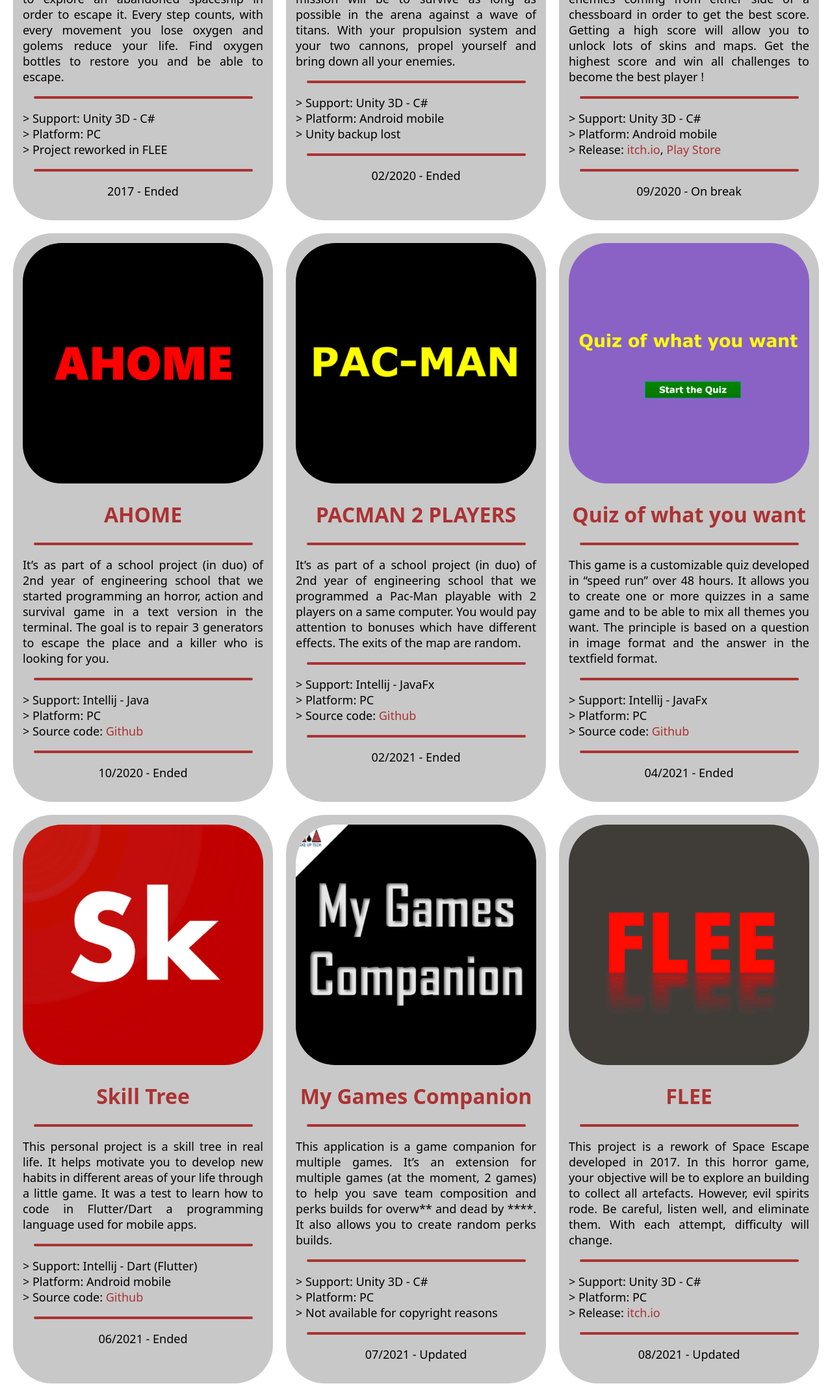
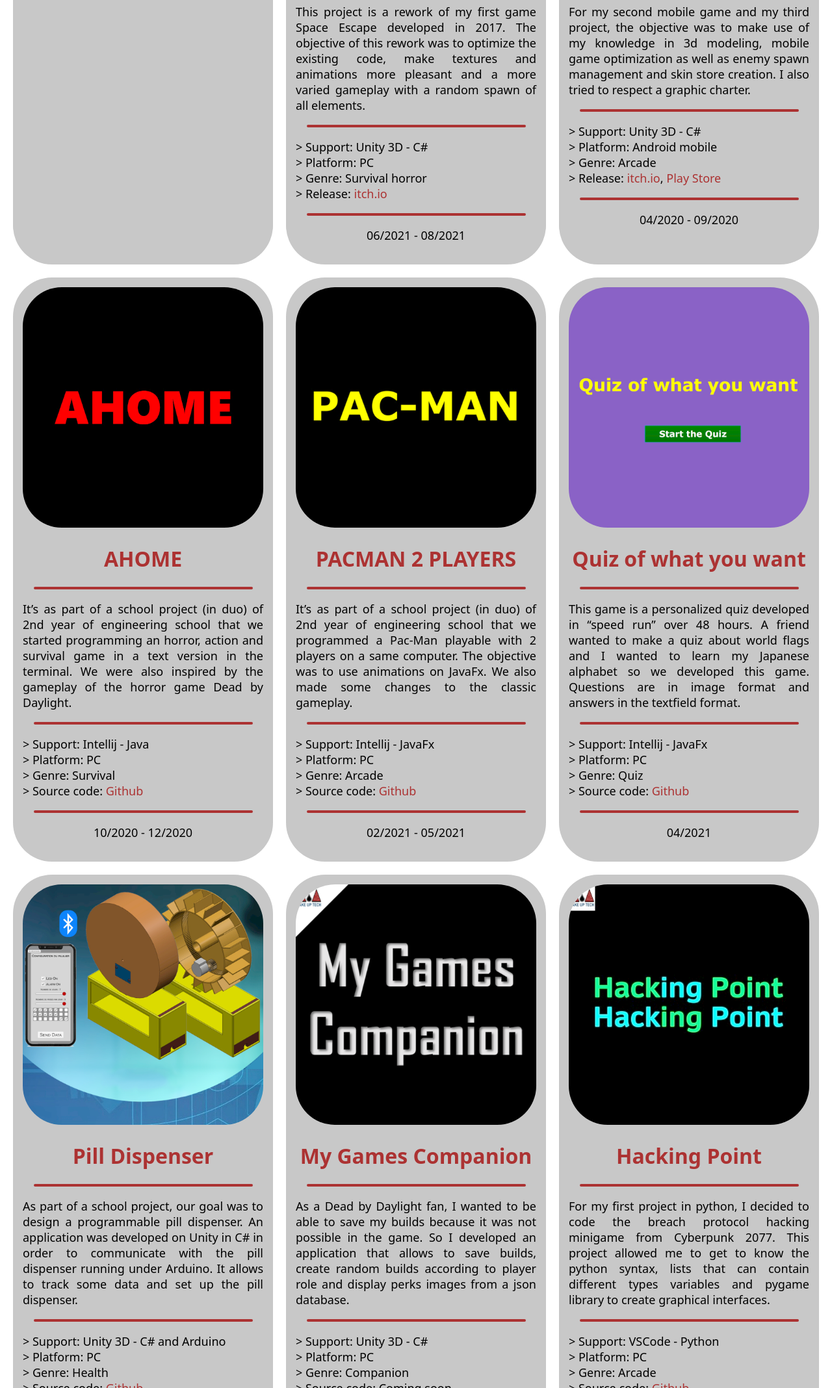
Before and after one commit to Qerdandi/qerdandi.github.io, a plain HTML site: page portfolio.html in a window 1280 px wide. Shown: the part 664-2800 px from the top of the page at 65% size. Drawn offline with Linux system fonts and the light colour scheme.

Commit message:
Add files via upload

```diff
--- a/portfolio.html
+++ b/portfolio.html
@@ -9,41 +9,45 @@
     </head>
     <body>
         <div id="header">
-            <h1 id="stn">Take Up Tech's Portfolio</h1>
-            <p id="stn">Here you will find an overview of all of my projects and releases present chronologically as a list. You can click on some application icon to see a trailer.</p>
-            <h1 id="stn">Development:</h1>
+            <h1 id="stn">My Portfolio</h1>
+            <p id="stn">I am a general engineering student who has a passion for video game development since childhood. This passion is such, that I learned programming, modeling and, more generally, video games development by myself. All the projects below and all assets that compose them are the fruit of a work realized alone (except musics and sound). You can click on some application icon to see a trailer.</p>
         </div>
     <!-- ___________________________________________________________________________________________ -->
         <div id="main">
+            <h1 id="stn">Development:</h1>
             <table>
                 <tr> <!-- tag for a line -->
                     <td> <!-- tag for a column -->
-                        <img src="images/Space_Escape_Icon.jpg" alt="project_image">
-                        <h1 id="title">Space Escape</h1>
+                        <img src="images/Image Test 512x512.png" alt="project_image">
+                        <h1 id="title">Color Back</h1>
                         <hr>
-                        <p id="description">In this escape game, your objective will be to explore an abandoned spaceship in order to escape it. Every step counts, with every movement you lose oxygen and golems reduce your life. Find oxygen bottles to restore you and be able to escape.</p>
+                        <p id="description">It's a training project to learn how to manipulate the 2D mechanics in Unity including the tilemap tool and how to use post processing through scripts. It was also the opportunity to start writing a game design document.</p>
                         <hr>
                         <p id="details">
-                            > Support: Unity 3D - C# <br>
+                            > Support: Unity 3D<br>
                             > Platform: PC<br>
-                            > Project reworked in FLEE
+                            > Genre: Platform<br>
+                            > Source code: <a id="link" target="_blank" href="https://github.com/TakeUpTech/Color-Back">Github</a>
                         </p>
                         <hr>
-                        <p id="date">2017 - Ended</p>
+                        <p id="date">01/2022 - On break</p>
                     </td>
                     <td> <!-- tag for a column -->
-                        <img src="images/Survival_on_Titan_Icon.jpg" alt="project_image">
-                        <h1 id="title">Survival on Titan</h1>
+                        <a target="_blank" href="https://youtu.be/4gkywrKIdNM">
+                            <img src="images/FLEE_Icon.jpg" alt="project_image">
+                        </a>
+                        <h1 id="title">FLEE</h1>
                         <hr>
-                        <p id="description">In this game inspired by the anime, your mission will be to survive as long as possible in the arena against a wave of titans. With your propulsion system and your two cannons, propel yourself and bring down all your enemies.</p>
+                        <p id="description">This project is a rework of my first game Space Escape developed in 2017. The objective of this rework was to optimize the existing code, make textures and animations more pleasant and a more varied gameplay with a random spawn of all elements.</p>
                         <hr>
                         <p id="details">
                             > Support: Unity 3D - C#<br>
-                            > Platform: Android mobile<br>
-                            > Unity backup lost
+                            > Platform: PC<br>
+                            > Genre: Survival horror<br>
+                            > Release: <a id="link" target="_blank" href="https://take-up-tech.itch.io/flee">itch.io</a>
                         </p>
                         <hr>
-                        <p id="date">02/2020 - Ended</p>
+                        <p id="date">06/2021 - 08/2021</p>
                     </td>
                     <td> <!-- tag for a column -->
                         <a target="_blank" href="https://youtu.be/d_oJrXqCORU">
@@ -51,15 +55,16 @@
                         </a>
                         <h1 id="title">Slide Arena</h1>
                         <hr>
-                        <p id="description">Slide and dodge various and varied enemies coming from either side of a chessboard in order to get the best score. Getting a high score will allow you to unlock lots of skins and maps. Get the highest score and win all challenges to become the best player !</p>
+                        <p id="description">For my second mobile game and my third project, the objective was to make use of my knowledge in 3d modeling, mobile game optimization as well as enemy spawn management and skin store creation. I also tried to respect a graphic charter.</p>
                         <hr>
                         <p id="details">
                             > Support: Unity 3D - C#<br>
                             > Platform: Android mobile<br>
+                            > Genre: Arcade<br>
                             > Release: <a id="link" target="_blank" href="https://take-up-tech.itch.io/slide-arena">itch.io</a>, <a id="link" target="_blank" href="https://play.google.com/store/apps/details?id=com.CyberTorii.SlideArena">Play Store</a>
                         </p>
                         <hr>
-                        <p id="date">09/2020 - On break</p>
+                        <p id="date">04/2020 - 09/2020</p>
                     </td>
                 </tr>
     <!-- ___________________________________________________________________________________________ -->
@@ -68,43 +73,94 @@
                         <img src="images/AHOME_Icon.jpg" alt="project_image">
                         <h1 id="title">AHOME</h1>
                         <hr>
-                        <p id="description">It’s as part of a school project (in duo) of 2nd year of engineering school that we started programming an horror, action and survival game in a text version in the terminal. The goal is to repair 3 generators to escape the place and a killer who is looking for you.</p>
+                        <p id="description">It’s as part of a school project (in duo) of 2nd year of engineering school that we started programming an horror, action and survival game in a text version in the terminal. We were also inspired by the gameplay of the horror game Dead by Daylight.</p>
                         <hr>
                         <p id="details">
                             > Support: Intellij - Java<br>
                             > Platform: PC<br>
+                            > Genre: Survival<br>
                             > Source code: <a id="link" target="_blank" href="https://github.com/TakeUpTech/AHOME">Github</a>
                         </p>
                         <hr>
-                        <p id="date">10/2020 - Ended</p>
+                        <p id="date">10/2020 - 12/2020</p>
                     </td>
                     <td> <!-- tag for a column -->
                         <img src="images/Pac_Man_Icon.jpg" alt="project_image">
                         <h1 id="title">PACMAN 2 PLAYERS</h1>
                         <hr>
-                        <p id="description">It’s as part of a school project (in duo) of 2nd year of engineering school that we programmed a Pac-Man playable with 2 players on a same computer. You would pay attention to bonuses which have different effects. The exits of the map are random.</p>
+                        <p id="description">It’s as part of a school project (in duo) of 2nd year of engineering school that we programmed a Pac-Man playable with 2 players on a same computer. The objective was to use animations on JavaFx. We also made some changes to the classic gameplay.</p>
                         <hr>
                         <p id="details">
                             > Support: Intellij - JavaFx<br>
                             > Platform: PC<br>
+                            > Genre: Arcade<br>
                             > Source code: <a id="link" target="_blank" href="https://github.com/TakeUpTech/PACMAN-2-PLAYERS">Github</a>
                         </p>
                         <hr>
-                        <p id="date">02/2021 - Ended</p>
+                        <p id="date">02/2021 - 05/2021</p>
                     </td>
                     <td> <!-- tag for a column -->
                         <img src="images/Quiz_Icon.jpg" alt="project_image">
                         <h1 id="title">Quiz of what you want</h1>
                         <hr>
-                        <p id="description">This game is a customizable quiz developed in “speed run” over 48 hours. It allows you to create one or more quizzes in a same game and to be able to mix all themes you want. The principle is based on a question in image format and the answer in the textfield format.</p>
+                        <p id="description">This game is a personalized quiz developed in “speed run” over 48 hours. A friend wanted to make a quiz about world flags and I wanted to learn my Japanese alphabet so we developed this game. Questions are in image format and answers in the textfield format.</p>
                         <hr>
                         <p id="details">
                             > Support: Intellij - JavaFx<br>
                             > Platform: PC<br>
+                            > Genre: Quiz<br>
                             > Source code: <a id="link" target="_blank" href="https://github.com/TakeUpTech/Quiz-of-what-you-want">Github</a>
                         </p>
                         <hr>
-                        <p id="date">04/2021 - Ended</p>
+                        <p id="date">04/2021</p>
+                    </td>
+                </tr>
+    <!-- ___________________________________________________________________________________________ -->
+                <tr> <!-- tag for a line -->
+                    <td> <!-- tag for a column -->
+                        <img src="images/Pill_Dispenser_Icon.jpg" alt="project_image">
+                        <h1 id="title">Pill Dispenser</h1>
+                        <hr>
+                        <p id="description">As part of a school project, our goal was to design a programmable pill dispenser. An application was developed on Unity in C# in order to communicate with the pill dispenser running under Arduino. It allows to track some data and set up the pill dispenser.</p>
+                        <hr>
+                        <p id="details">
+                            > Support: Unity 3D - C# and Arduino<br>
+                            > Platform: PC<br>
+                            > Genre: Health<br>
+                            > Source code: <a id="link" target="_blank" href="https://github.com/TakeUpTech/Pill-Dispenser">Github</a>
+                        </p>
+                        <hr>
+                        <p id="date">01/2022 - 05/2022</p>
+                    </td>
+                    <td> <!-- tag for a column -->
+                        <img src="images/My_Game_Compnion_Icon.jpg" alt="project_image">
+                        <h1 id="title">My Games Companion</h1>
+                        <hr>
+                        <p id="description">As a Dead by Daylight fan, I wanted to be able to save my builds because it was not possible in the game. So I developed an application that allows to save builds, create random builds according to player role and display perks images from a json database.</p>
+                        <hr>
+                        <p id="details">
+                            > Support: Unity 3D - C#<br>
+                            > Platform: PC<br>
+                            > Genre: Companion<br>
+                            > Source code: Coming soon
+                        </p>
+                        <hr>
+                        <p id="date">07/2021 - 01/2022</p>
+                    </td>
+                    <td> <!-- tag for a column -->
+                        <img src="images/Hacking_Point_Icon.jpg" alt="project_image">
+                        <h1 id="title">Hacking Point</h1>
+                        <hr>
+                        <p id="description">For my first project in python, I decided to code the breach protocol hacking minigame from Cyberpunk 2077. This project allowed me to get to know the python syntax, lists that can contain different types variables and pygame library to create graphical interfaces.</p>
+                        <hr>
+                        <p id="details">
+                            > Support: VSCode - Python<br>
+                            > Platform: PC<br>
+                            > Genre: Arcade<br>
+                            > Source code: <a id="link" href="https://github.com/TakeUpTech/Hacking-Point-Minigame" target="_blank">Github</a>
+                        </p>
+                        <hr>
+                        <p id="date">05/2022 - 07/2022</p>
                     </td>
                 </tr>
     <!-- ___________________________________________________________________________________________ -->
@@ -113,76 +169,16 @@
                         <img src="images/Skill_Tree_Icon.jpg" alt="project_image">
                         <h1 id="title">Skill Tree</h1>
                         <hr>
-                        <p id="description">This personal project is a skill tree in real life. It helps motivate you to develop new habits in different areas of your life through a little game. It was a test to learn how to code in Flutter/Dart a programming language used for mobile apps.</p>
+                        <p id="description">This mobile application was a project to learn how to code in Flutter/Dart a programming language used for mobile apps. It allowed me to learn the syntax of this language, which is very different from the usual languages, as well as to manage the save of user data.</p>
                         <hr>
                         <p id="details">
                             > Support: Intellij - Dart (Flutter)<br>
                             > Platform: Android mobile<br>
+                            > Genre: Skill tree<br>
                             > Source code: <a id="link" target="_blank" href="https://github.com/TakeUpTech/Skill-Tree">Github</a>
                         </p>
                         <hr>
-                        <p id="date">06/2021 - Ended</p>
-                    </td>
-                    <td> <!-- tag for a column -->
-                        <img src="images/My_Game_Compnion_Icon.jpg" alt="project_image">
-                        <h1 id="title">My Games Companion</h1>
-                        <hr>
-                        <p id="description">This application is a game companion for multiple games. It’s an extension for multiple games (at the moment, 2 games) to help you save team composition and perks builds for overw** and dead by ****. It also allows you to create random perks builds.</p>
-                        <hr>
-                        <p id="details">
-                            > Support: Unity 3D - C#<br>
-                            > Platform: PC<br>
-                            > Not available for copyright reasons
-                        </p>
-                        <hr>
-                        <p id="date">07/2021 - Updated</p>
-                    </td>
-                    <td> <!-- tag for a column -->
-                        <a target="_blank" href="https://youtu.be/4gkywrKIdNM">
-                            <img src="images/FLEE_Icon.jpg" alt="project_image">
-                        </a>
-                        <h1 id="title">FLEE</h1>
-                        <hr>
-                        <p id="description">This project is a rework of Space Escape developed in 2017. In this horror game, your objective will be to explore an building to collect all artefacts. However, evil spirits rode. Be careful, listen well, and eliminate them. With each attempt, difficulty will change.</p>
-                        <hr>
-                        <p id="details">
-                            > Support: Unity 3D - C#<br>
-                            > Platform: PC<br>
-                            > Release: <a id="link" target="_blank" href="https://take-up-tech.itch.io/flee">itch.io</a>
-                        </p>
-                        <hr>
-                        <p id="date">08/2021 - Updated</p>
-                    </td>
-                </tr>
-    <!-- ___________________________________________________________________________________________ -->
-                <tr> <!-- tag for a line -->
-                    <td> <!-- tag for a column -->
-                        <img src="images/Pill_Dispenser_Icon.jpg" alt="project_image">
-                        <h1 id="title">Pill Dispenser</h1>
-                        <hr>
-                        <p id="description">As part of a school project called, our goal was to design a programmable pill dispenser. An application was developed on Unity in C# in order to communicate with the pill dispenser running under Arduino. It allows to track some data and set up the pill dispenser.</p>
-                        <hr>
-                        <p id="details">
-                            > Support: Unity 3D - C# and Arduino<br>
-                            > Platform: PC<br>
-                            > Source code: <a id="link" target="_blank" href="https://github.com/TakeUpTech/Pill-Dispenser">Github</a>
-                        </p>
-                        <hr>
-                        <p id="date">01/2022 - 05/2022</p>
-                    </td>
-                    <td> <!-- tag for a column -->
-                        <img src="images/Hacking_Point_Icon.jpg" alt="project_image">
-                        <h1 id="title">Hacking Point</h1>
-                        <hr>
-                        <p id="description">For my first project in python, I decided to code the breach protocol hacking minigame from cyberpunk. A matrix is generated randomly and you have a random sequence to resolve. To resolve it, you need to select in order all symbols in the matrix.</p>
-                        <hr>
-                        <p id="details">
-                            > Support: VSCode - Python<br>
-                            > Platform: PC<br>
-                            > Source code: <a id="link" href="https://github.com/TakeUpTech/Hacking-Point-Minigame" target="_blank">Github</a>
-                        </p>
-                        <hr>
-                        <p id="date">05/2022 - On break</p>
+                        <p id="date">06/2021 - 07/2021</p>
                     </td>
                     <td> <!-- tag for a column -->
                         <a download="Amadeus_project_details.jpg" href="images/Amadeus.jpg">
@@ -195,6 +191,7 @@
                         <p id="details">
                             > Support: VSCode - Python<br>
                             > Platform: PC<br>
+                            > Genre: AI<br>
                             > Project idea
                         </p>
                         <hr>
@@ -211,10 +208,10 @@
             <h1 id="stn">Softwares used:</h1>
             <p id="stn">
                 > Unity 3D - Video games<br>
-                > blender 3D modelling and animation<br>
+                > Visual Studio Code - C#, Python, HTML, CSS & JavaScript<br>
                 > Intellij IDEA - Java & Flutter (Dart)<br>
-                > Visual Studio Code - C#, Python, HTML, CSS & JavaScript<br>
-                > Krita - 2D design<br><br>
+                > blender 3D - 3D modelling and animations<br>
+                > Krita - 2D design and animations<br><br>
             </p>
 
             <div id="row">
```
